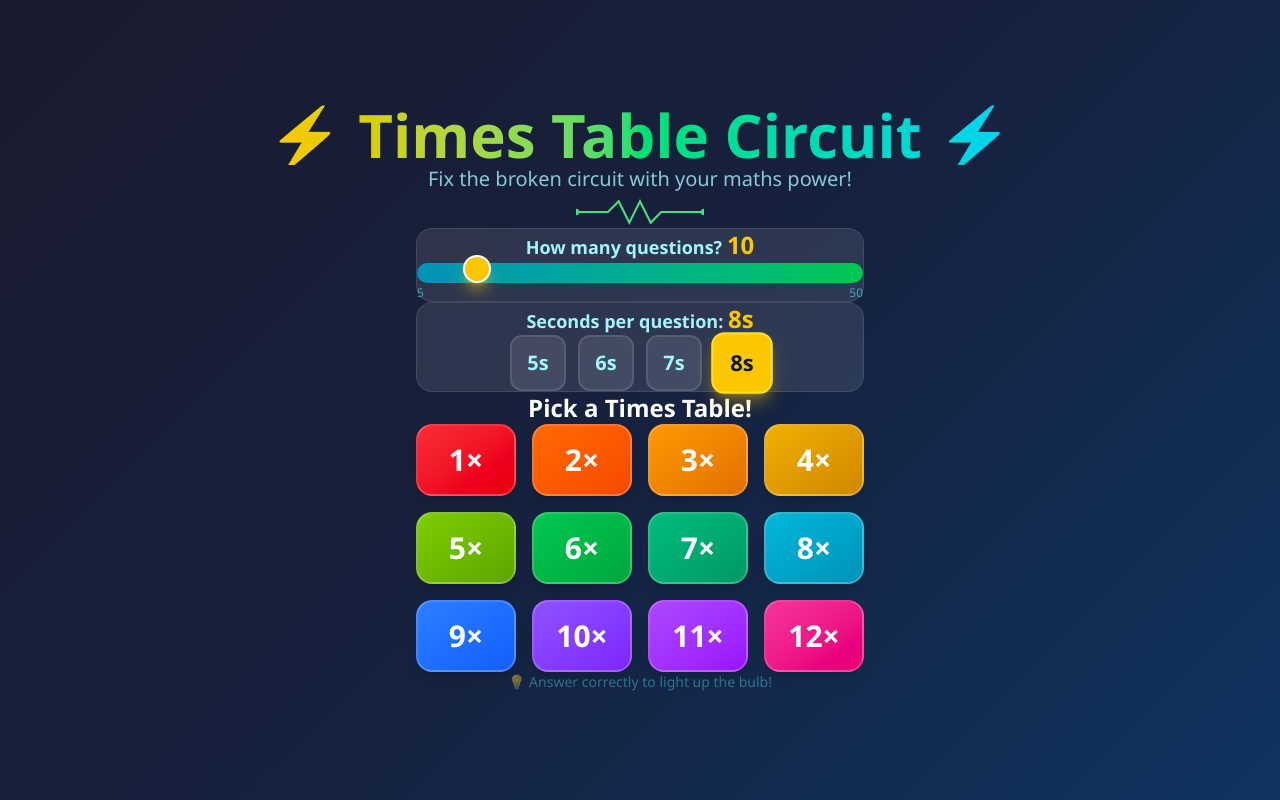
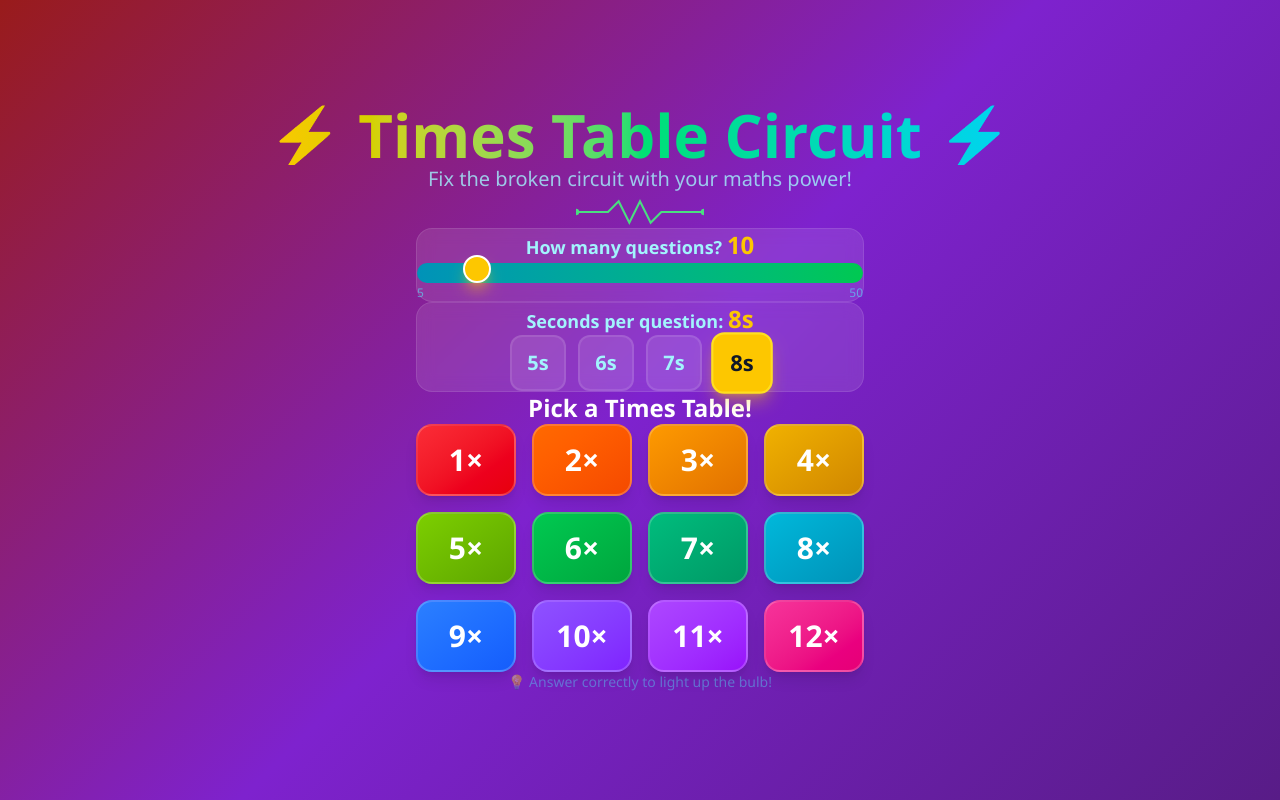
Before and after one commit to JMichaelVelasquez/times-table-circuit, a React (Vite) app: page / in a window 1280 px wide. Built offline with nearby package versions, Linux system fonts and the light colour scheme.

Commit message:
Red to purple gradient background

```diff
--- a/src/index.css
+++ b/src/index.css
@@ -93,7 +93,7 @@
 
 body {
   font-family: 'Segoe UI', system-ui, -apple-system, sans-serif;
-  background: linear-gradient(135deg, #1a1a2e 0%, #16213e 50%, #0f3460 100%);
+  background: linear-gradient(135deg, #991b1b 0%, #7e22ce 50%, #581c87 100%);
   min-height: 100vh;
   overflow-x: hidden;
 }
```
